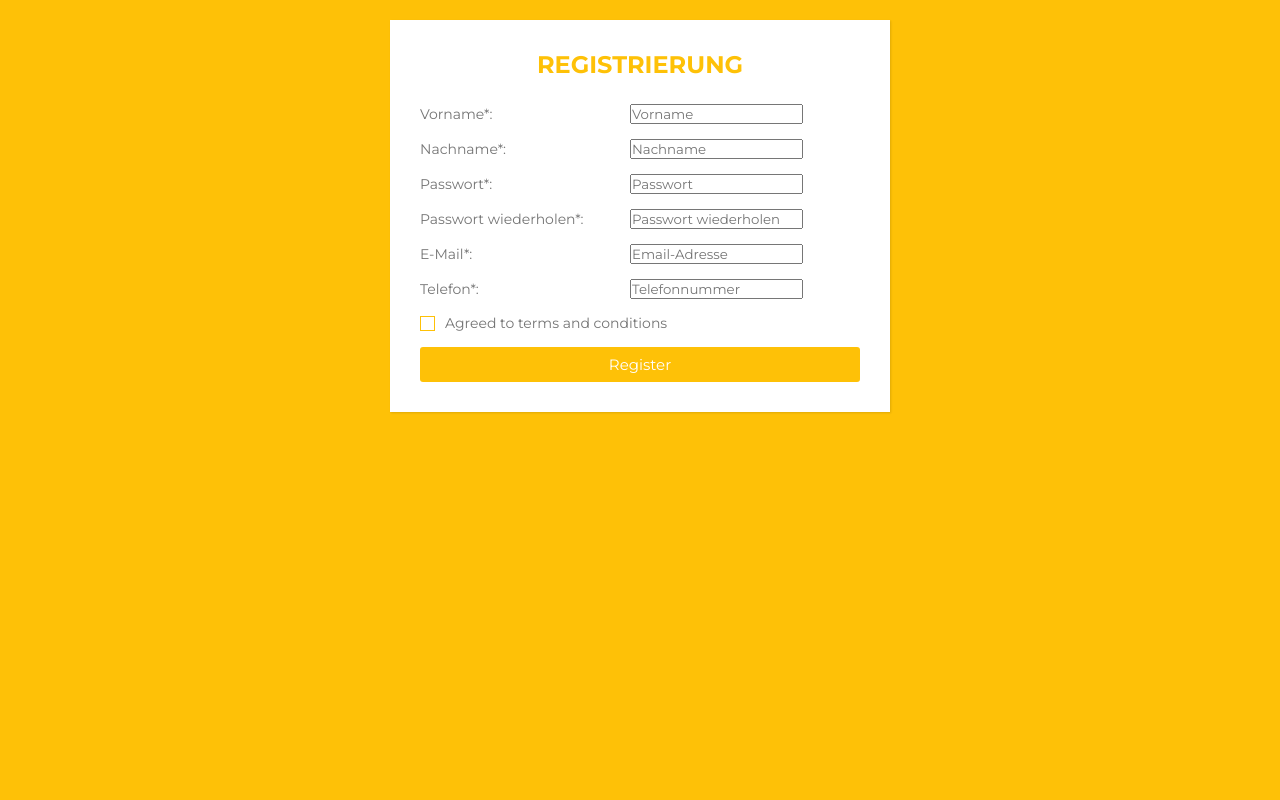
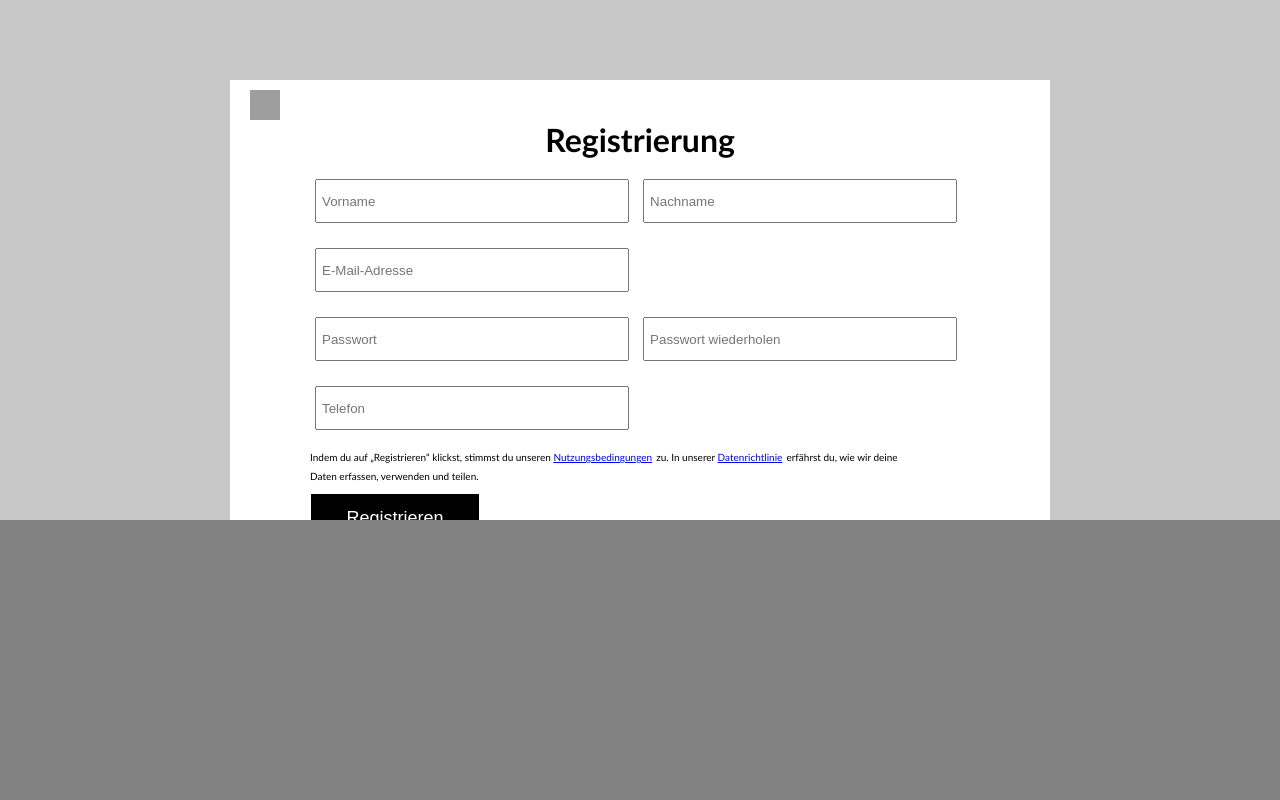
Before and after one commit to MatRob0300/projektTennisbar, a PHP site: page /views/register.tpl.php in a window 1280 px wide. Run offline with PHP 8.4, Linux system fonts and the light colour scheme; grey boxes are pictures that could not be loaded.

Commit message:
an der registrierung weitergearbeitet

```diff
--- a/entities/benutzer.php
+++ b/entities/benutzer.php
@@ -28,8 +28,7 @@ public function __construct($daten = array())
 }
 public function  __toString()
 {
-    return 'Benutzerid:'. $this->benutzerid .', Vorname: '.$this->vorname.', Nachname: '.$this->nachname.', Email: '.$this->email.', Passwort: '.$this->passwort.', Telefonnummer: '.$this->telefonnummer
-    .', Registriert: '.$this->registriert;
+    return 'Benutzerid:'. $this->benutzerid .', Vorname: '.$this->vorname.', Nachname: '.$this->nachname.', Email: '.$this->email.', Passwort: '.$this->passwort.', Telefonnummer: '.$this->telefonnummer.', Registriert: '.$this->registriert;
 }
 public function toArray($mitId = true)
 {
--- a/frontend/styles/register-styles.css
+++ b/frontend/styles/register-styles.css
@@ -1,133 +1,74 @@
-@import url('https://fonts.googleapis.com/css?family=Montserrat:400,700&display=swap');
-
-*{
-  margin: 0;
-  padding: 0;
-  box-sizing: border-box;
-  font-family: 'Montserrat', sans-serif;
+body, * {
+  margin: 0px;
+  padding: 0px;
 }
-body{
-  background: #fec107;
-  padding: 0 10px;
+body {
+  background-color: rgb(200, 200, 200);
+  height: 60vh;
 }
-.wrapper{
-  max-width: 500px;
-  width: 100%;
-  background: #fff;
-  margin: 20px auto;
-  box-shadow: 1px 1px 2px rgba(0,0,0,0.125);
-  padding: 30px;
+main {
+  width: 820px;
+  height: auto;
+  margin: 0 auto;
+  margin-top: 80px;
+  background-color: white;
+  font-family: 'Trebuchet MS', 'Lucida Sans Unicode', 'Lucida Grande', 'Lucida Sans', Arial, sans-serif;
 }
-
-.wrapper .title{
-  font-size: 24px;
-  font-weight: 700;
-  margin-bottom: 25px;
-  color: #fec107;
-  text-transform: uppercase;
+.header .zurueck {
+  width: 30px;
+  height: 30px;
+}
+.header h1 {
+  margin: 10px 0px;
   text-align: center;
 }
+.zurueck a,img {
+  margin: 10px 0px 0px 10px;
+  width: 100%;
+  height: 100%;
+}
+.v-s, .pp, .e, .t {
+  margin: 5px 0px;
+  padding: 0px 80px;
+}
+input{
+  width: 300px;
+  height: 30px;
+  margin: 10px 5px;
+  padding: 5px;
+}
+.sub {
+  padding: 0px 80px;
+}
+.sub .n-d {
+  margin-right: 50px;
+}
+.sub span,a {
 
-.wrapper .form{
+  padding: 0px;
+  font-size: 10px;
+}
+.button {
+    width:170px;
+    height: 50px;
+    margin: 10px 0px;
+    font-size:18px;
+    background-color:#000;
+    color:#fff;
+    border:#fff solid 1px;
+}
+.button:hover {
+    background-color:#fff;
+    color:#000;
+    cursor: pointer;
+}
+footer {
+  position: fixed;
+  left: 0;
+  bottom: 0;
   width: 100%;
+  height: 35vh;
+  background-color: rgb(130, 130, 130);
+  color: white;
+  text-align: center;
 }
-
-.wrapper .form .inputfield{
-  margin-bottom: 15px;
-  display: flex;
-  align-items: center;
-}
-
-.wrapper .form .inputfield label{
-   width: 200px;
-   color: #757575;
-   margin-right: 10px;
-  font-size: 14px;
-}
-
-.wrapper .form .inputfield .input {
-  width: 100%;
-  outline: none;
-  border: 1px solid #d5dbd9;
-  font-size: 15px;
-  padding: 8px 10px;
-  border-radius: 3px;
-  transition: all 0.3s ease;
-}
-
-.wrapper .form .inputfield p{
-   font-size: 14px;
-   color: #757575;
-}
-.wrapper .form .inputfield .check{
-  width: 15px;
-  height: 15px;
-  position: relative;
-  display: block;
-  cursor: pointer;
-}
-.wrapper .form .inputfield .check input[type="checkbox"]{
-  position: absolute;
-  top: 0;
-  left: 0;
-  opacity: 0;
-}
-.wrapper .form .inputfield .check .checkmark{
-  width: 15px;
-  height: 15px;
-  border: 1px solid #fec107;
-  display: block;
-  position: relative;
-}
-.wrapper .form .inputfield .check .checkmark:before{
-  content: "";
-  position: absolute;
-  top: 1px;
-  left: 2px;
-  width: 5px;
-  height: 2px;
-  border: 2px solid;
-  border-color: transparent transparent #fff #fff;
-  transform: rotate(-45deg);
-  display: none;
-}
-.wrapper .form .inputfield .check input[type="checkbox"]:checked ~ .checkmark{
-  background: #fec107;
-}
-
-.wrapper .form .inputfield .check input[type="checkbox"]:checked ~ .checkmark:before{
-  display: block;
-}
-
-.wrapper .form .inputfield .btn{
-  width: 100%;
-   padding: 8px 10px;
-  font-size: 15px;
-  border: 0px;
-  background:  #fec107;
-  color: #fff;
-  cursor: pointer;
-  border-radius: 3px;
-  outline: none;
-}
-
-.wrapper .form .inputfield .btn:hover{
-  background: #ffd658;
-}
-
-.wrapper .form .inputfield:last-child{
-  margin-bottom: 0;
-}
-
-@media (max-width:420px) {
-  .wrapper .form .inputfield{
-    flex-direction: column;
-    align-items: flex-start;
-  }
-  .wrapper .form .inputfield label{
-    margin-bottom: 5px;
-  }
-  .wrapper .form .inputfield.terms{
-    flex-direction: row;
-  }
-}
--- a/frontend/views/register.tpl.php
+++ b/frontend/views/register.tpl.php
@@ -7,46 +7,42 @@
     <title>Cheers Registrierung</title>
   </head>
   <body>
-    <div class="wrapper">
-      <div class="title">
-        Registrierung
+    <main>
+      <div class="header">
+        <div class="zurueck">
+          <a href="?aktion=startseite"><img src="images/zurueck-pfeil.png" alt="zurueck-pfeil"></a>
         </div>
-      <div class="form">
-        <div class="inputfield">
-          <label for="vname">Vorname*:</label>
-          <input type="text" name="vname" placeholder="Vorname" required>
+        <h1>Registrierung</h1>
       </div>
-        <div class="inputfield">
-          <label for="surname">Nachname*:</label>
+      <div class="frame">
+        <form action="index.php?aktion=reg" method="post">
+          <div class="v-s">
+            <input type="text" name="name" placeholder="Vorname" required>
             <input type="text" name="surname" placeholder="Nachname" required>
           </div>
-        <div class="inputfield">
-          <label for="password">Passwort*:</label>
+          <div class="e">
+            <input type="text" name="email" placeholder="E-Mail-Adresse" required>
+          </div>
+          <div class="pp">
             <input type="password" name="password" placeholder="Passwort" required>
+            <input type="password" name="w-password" placeholder="Passwort wiederholen" required>
           </div>
-        <div class="inputfield">
-          <label for="password-w">Passwort wiederholen*:</label>
-          <input type="password" name="password-w" placeholder="Passwort wiederholen" required>
+          <div class="t">
+            <input type="text" name="tel" placeholder="Telefon" required>
           </div>
-        <div class="inputfield">
-          <label for="mail">E-Mail*:</label>
-          <input type="text" name="mail" placeholder="Email-Adresse" required>
+          <div class="sub">
+            <div class="n-d">
+              <span>Indem du auf „Registrieren“ klickst, stimmst du unseren </span>
+              <a href="#">Nutzungsbedingungen</a>
+              <span> zu. In unserer </span>
+              <a href="#">Datenrichtlinie</a>
+              <span> erfährst du, wie wir deine Daten erfassen, verwenden und teilen.</span>
             </div>
-       <div class="inputfield">
-         <label for="tel">Telefon*:</label>
-         <input type="text" name="tel" placeholder="Telefonnummer" required>
+            <button type="submit" name="submit" class="button">Registrieren</button>
           </div>
-       <div class="inputfield terms">
-          <label class="check">
-            <input type="checkbox" required>
-            <span class="checkmark"></span>
-          </label>
-          <p>Agreed to terms and conditions</p>
+        </form>
       </div>
-       <div class="inputfield">
-        <input type="submit" value="Register" class="btn">
-        </div>
-      </div>
-    </div>
+    </main>
+    <footer></footer>
   </body>
 </html>
```
Also changed, not shown: frontend/controller.php (+20 -0 lines). Lines whose indentation alone changed are shown as unchanged.
